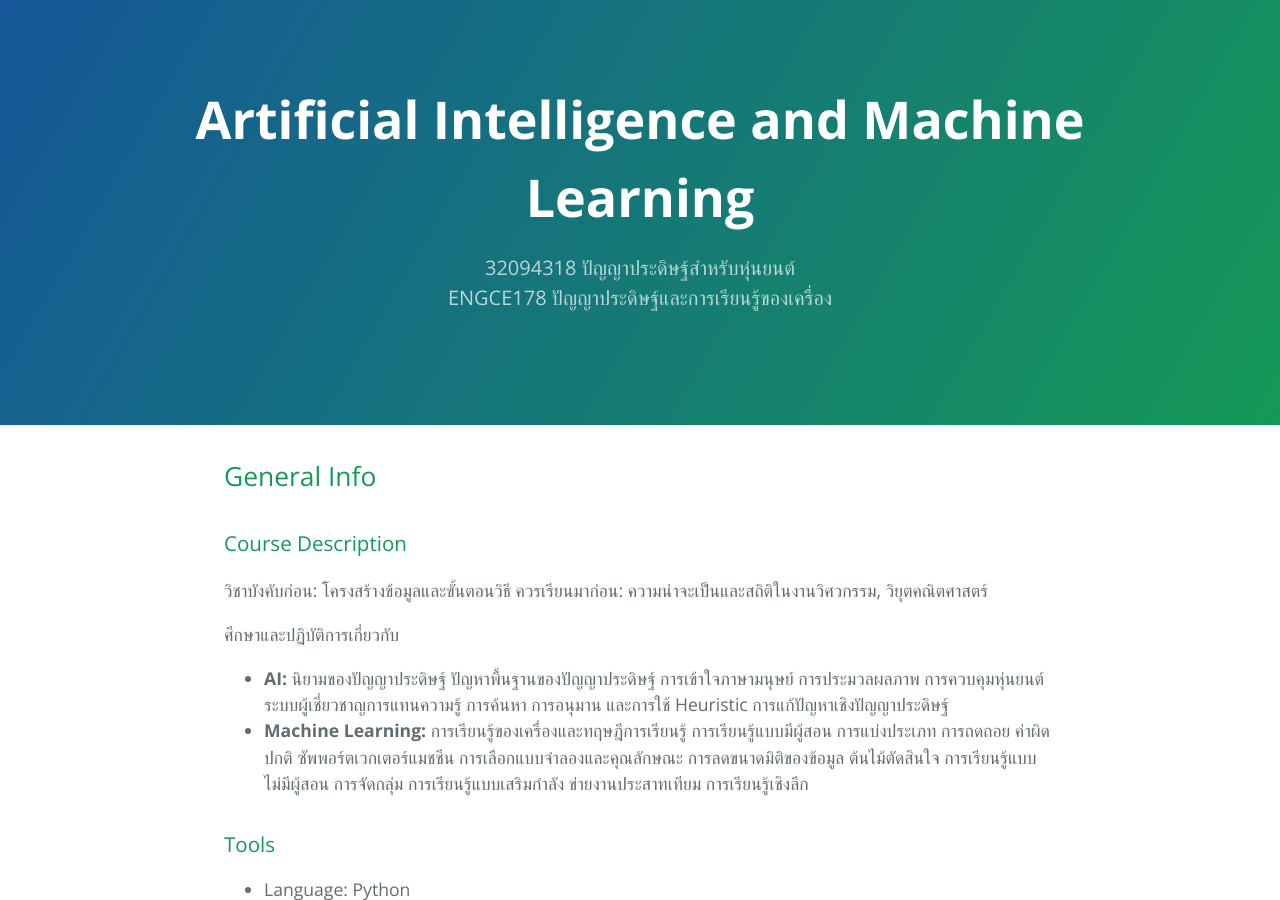
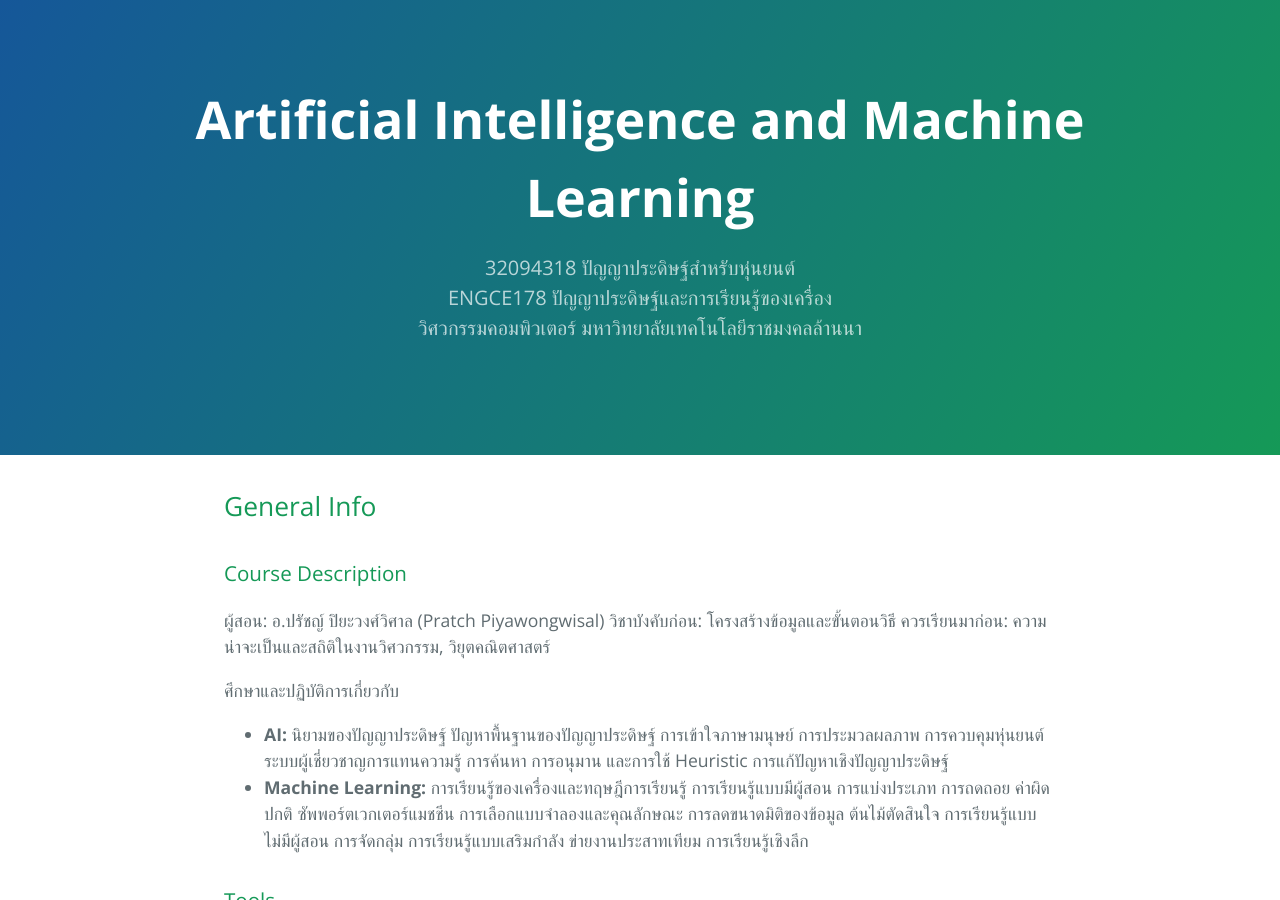
Before and after one commit to pratch/ml_course, a Jekyll site: the page built from index.md, in a window 1280 px wide and 900 px high. Built offline with Jekyll 4.4.1, drawn with Linux system fonts in a browser that asks for light colours.

Commit message:
Update index.md

```diff
--- a/index.md
+++ b/index.md
@@ -1,6 +1,6 @@
 ---
 title: Artificial Intelligence and Machine Learning
-description: 32094318 ปัญญาประดิษฐ์สำหรับหุ่นยนต์	<br> ENGCE178 ปัญญาประดิษฐ์และการเรียนรู้ของเครื่อง
+description: 32094318 ปัญญาประดิษฐ์สำหรับหุ่นยนต์	<br> ENGCE178 ปัญญาประดิษฐ์และการเรียนรู้ของเครื่อง <br> วิศวกรรมคอมพิวเตอร์ มหาวิทยาลัยเทคโนโลยีราชมงคลล้านนา
 layout: default
 ---
 {% comment %}
@@ -18,6 +18,7 @@ layout: default
 
 ### Course Description
 
+ผู้สอน: อ.ปรัชญ์ ปิยะวงศ์วิศาล (Pratch Piyawongwisal)
 วิชาบังคับก่อน: โครงสร้างข้อมูลและขั้นตอนวิธี
 ควรเรียนมาก่อน: ความน่าจะเป็นและสถิติในงานวิศวกรรม, วิยุตคณิตศาสตร์
 
```
